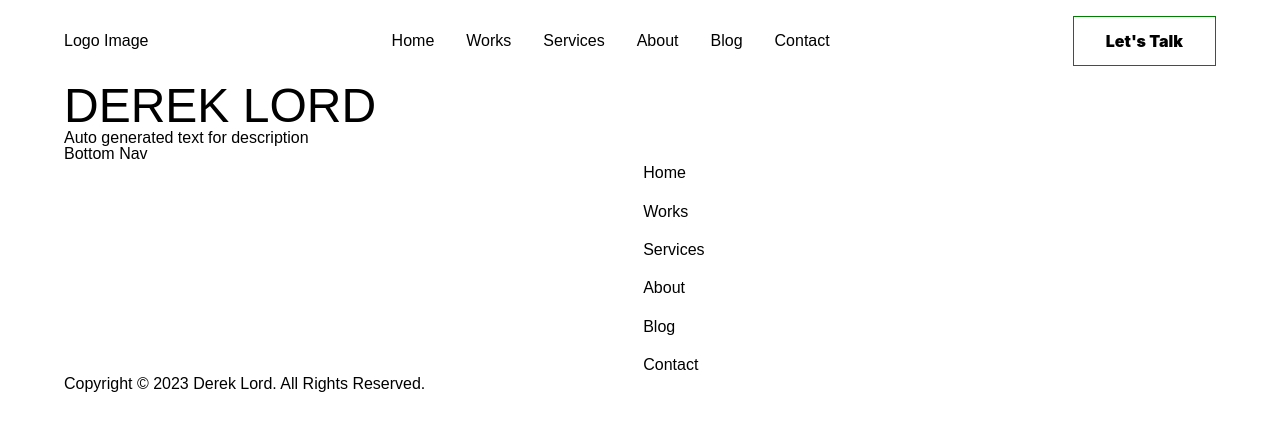
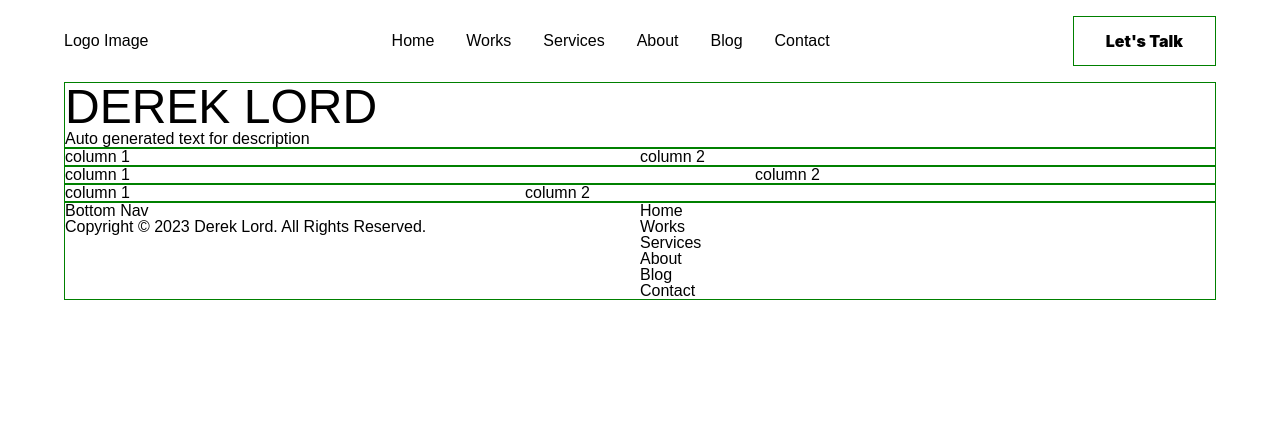
Before and after one commit to dlord-20/dlord-20.github.io, a React (Create React App) app: page / in a window 1280 px wide. Shown: the top 430 px of the page. Built offline with nearby package versions, Linux system fonts and the light colour scheme; a web font is replaced by a local one.

Commit message:
Started the creation for an easy to add sections with grid -> lot's more work to be added to make it work though

```diff
--- a/src/components/bottomNav.js
+++ b/src/components/bottomNav.js
@@ -4,15 +4,13 @@ export default function BottomNav() {
 
     return (
         <div className="bottom-navigation">
-            <div className="inner-container">
-                <div className="bottom-nav">
-                    <div className="left-column">
-                        <p>Bottom Nav</p>
-                        <p>Copyright &copy; 2023 Derek Lord. All Rights Reserved.</p>
-                    </div>
-                    <div className="right-column">
-                        <Menu />
-                    </div>
+            <div className="column-two-even">
+                <div>
+                    <p>Bottom Nav</p>
+                    <p>Copyright &copy; 2023 Derek Lord. All Rights Reserved.</p>
+                </div>
+                <div>
+                    <Menu />
                 </div>
             </div>
         </div>
--- a/src/components/topNav.js
+++ b/src/components/topNav.js
@@ -1,9 +1,7 @@
 import Button from "./button";
 import Menu from "./menu";
-import MenuItem from "./menuItem";
 
 export default function TopNav() {
-
 
     const getButton = () => {
         return (
--- a/src/index.css
+++ b/src/index.css
@@ -70,6 +70,26 @@ code {
   margin: auto;
   width: 90%;
   max-width: 1280px;
+  display: grid;
+}
+
+/* ----------------- Grid ----------------- */
+
+.column-one, .column-two-even, .column-two-left, .column-two-right {
+  display: grid;
+  border: 1px solid green;
+}
+
+.column-two-even {
+  grid-template-columns: repeat(2, 1fr);
+}
+
+.column-two-left {
+  grid-template-columns: 3fr 2fr;
+}
+
+.column-two-right {
+  grid-template-columns: 2fr 3fr;
 }
 
 /* ----------------- Fonts ----------------- */
@@ -144,27 +164,6 @@ p {
   display: none;
 }
 
-/* ----------------- Bottom Nav ----------------- */
-
-.bottom-nav {
-  display: grid;
-  grid-template-columns: repeat(2, 1fr);
-}
-
-.bottom-nav .left-column {
-  display: flex;
-  flex-direction: column;
-  justify-content: space-between;
-}
-
-.right-column nav * {
-  padding: .1rem;
-}
-
-.right-column nav *:hover {
-  padding-left: .2rem;
-}
-
 
 /* ----------------- Buttons ----------------- */
 
@@ -199,7 +198,7 @@ p {
     width: 100%;
   }
 
-  .inner-container {
+  .column-one, .column-two-even, .column-two-left, .column-two-right {
     padding: 1rem;
   }
 
--- a/src/pages/home.js
+++ b/src/pages/home.js
@@ -7,9 +7,21 @@ export default function Home() {
             <Helmet>
                 <title>Home Title</title>
             </Helmet>
-            <div className="inner-container">
+            <div className="column-one">
                 <h1>Derek Lord</h1>
                 <p>Auto generated text for description</p>
+            </div>
+            <div className="column-two-even">
+                <p>column 1</p>
+                <p>column 2</p>
+            </div>
+            <div className="column-two-left">
+                <p>column 1</p>
+                <p>column 2</p>
+            </div>
+            <div className="column-two-right">
+                <p>column 1</p>
+                <p>column 2</p>
             </div>
         </div>
     );
```
